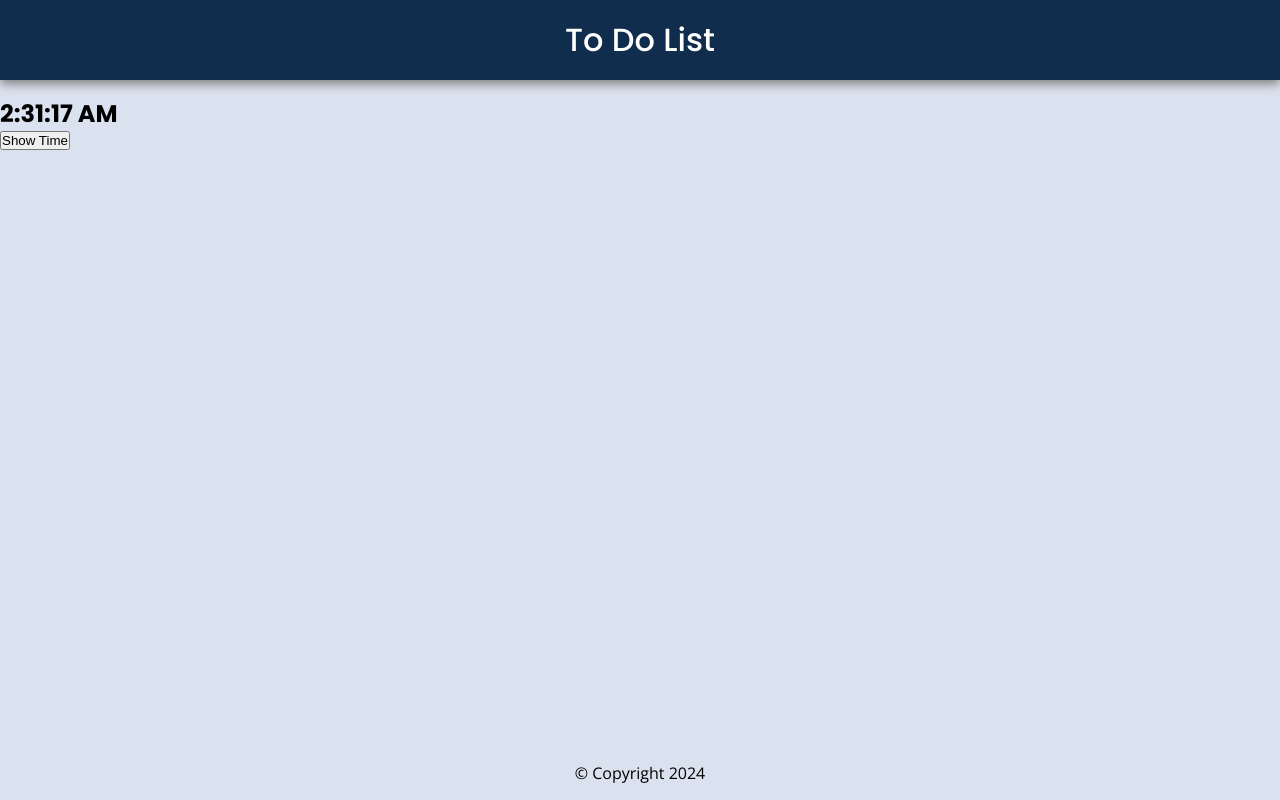
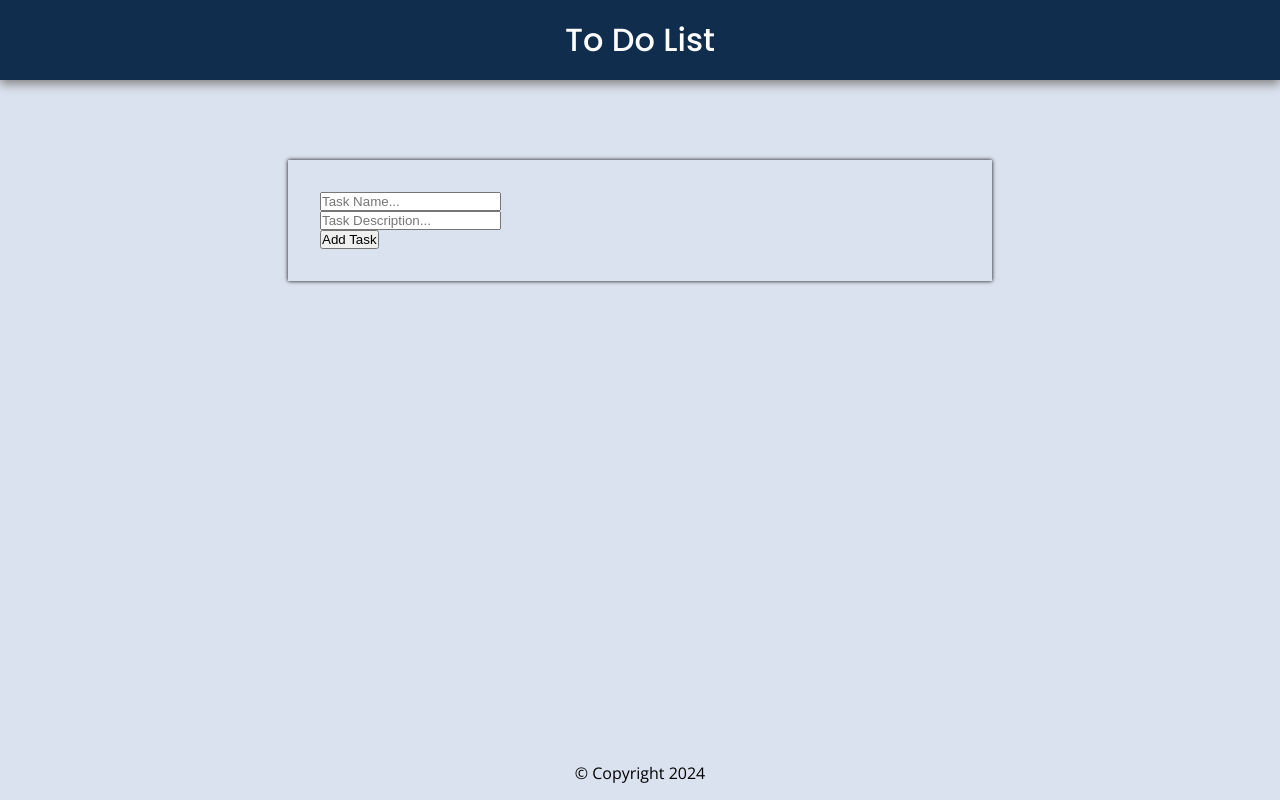
Before and after one commit to rohnshrma/mern-tdl-front, a React (Create React App) app: page / in a window 1280 px wide. Built offline with nearby package versions, Linux system fonts and the light colour scheme.

Commit message:
useState in createArea

```diff
--- a/src/App.js
+++ b/src/App.js
@@ -1,5 +1,6 @@
 // Importing the Footer component from the Components folder
 import Counter from "./Components/Counter";
+import CreateArea from "./Components/CreateArea";
 import Footer from "./Components/Footer";
 
 // Importing the Header component from the Components folder
@@ -24,9 +25,7 @@ const App = () => {
       {/* Rendering the Tasks component and passing the tasksData as a prop */}
       {/* <Tasks tasks={tasksData} /> */}
 
-      {/* <Counter /> */}
-
-      <ShowTime />
+      <CreateArea />
 
       {/* Rendering the Footer component */}
       <Footer />
--- a/src/Components/CreateArea.js
+++ b/src/Components/CreateArea.js
@@ -0,0 +1,50 @@
+import { useState } from "react";
+
+const CreateArea = () => {
+  const [name, setName] = useState("");
+  const [desc, setDesc] = useState("");
+
+  const nameChangeHandler = (e) => {
+    console.log(e.target.value);
+    setName(e.target.value);
+  };
+
+  const descChangeHandler = (e) => {
+    console.log(e.target.value);
+    setDesc(e.target.value);
+  };
+
+  const submitHandler = (e) => {
+    e.preventDefault();
+
+    // make an object using both name & desc
+    const taskObj = {
+      name,
+      desc,
+    };
+
+    console.log(taskObj);
+  };
+
+  return (
+    <form className="createarea" onSubmit={submitHandler}>
+      <div className="form-group">
+        <input
+          onChange={nameChangeHandler}
+          type="text"
+          placeholder="Task Name..."
+        />
+      </div>
+      <div className="form-group">
+        <input
+          onChange={descChangeHandler}
+          type="text"
+          placeholder="Task Description..."
+        />
+      </div>
+      <button>Add Task</button>
+    </form>
+  );
+};
+
+export default CreateArea;
--- a/src/Components/ShowTime.js
+++ b/src/Components/ShowTime.js
@@ -1,14 +1,19 @@
+import { useState } from "react";
+
 const ShowTime = () => {
-  var time = new Date().toLocaleTimeString();
+  const [time, setTime] = useState("Time");
 
   const clickHandler = () => {
-    time = new Date().toLocaleTimeString();
-    console.log(time);
+    const currentTime = new Date().toLocaleTimeString();
+    setTime(currentTime);
   };
+
+  setInterval(clickHandler, 1000);
+
   return (
     <div className="showtime">
       <h2>{time}</h2>
-      <button onClick={clickHandler}>Show Time</button>
+      {/* <button onClick={clickHandler}>Show Time</button> */}
     </div>
   );
 };
--- a/src/index.css
+++ b/src/index.css
@@ -80,6 +80,13 @@ footer {
   padding: 0.2rem;
 }
 
+.createarea {
+  box-shadow: 0 0 4px 0 #000;
+  padding: 2rem;
+  width: 50%;
+  margin: 10rem auto 0;
+}
+
 .counter {
   margin-top: 6rem;
 }
```
